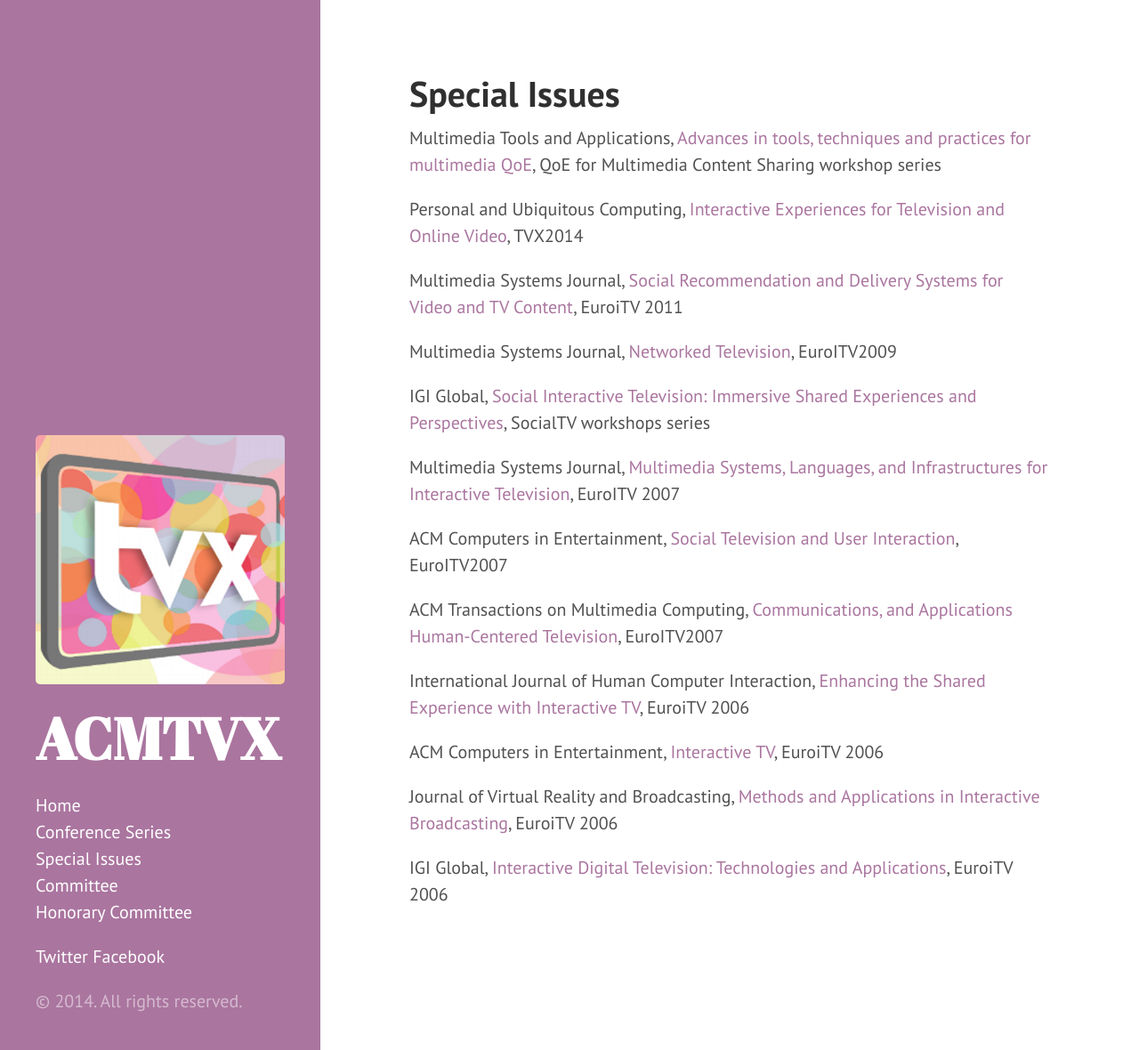
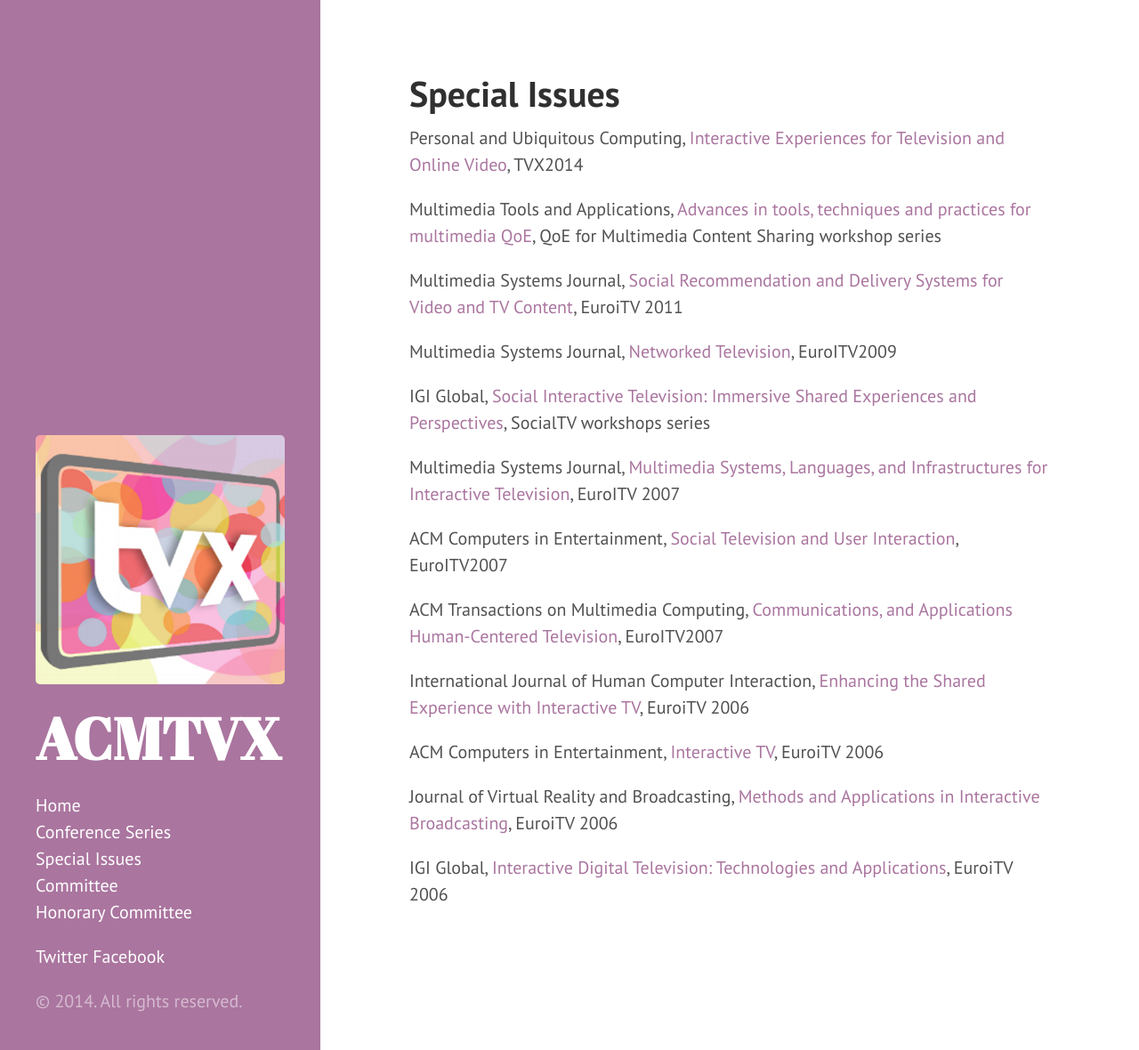
Before and after one commit to acmtvx/www, a Jekyll site: the page built from special_issues.md, in a window 1280 px wide and 1180 px high. Shown: the whole window at 89% size. Built offline with Jekyll 4.4.1, drawn with Linux system fonts in a browser that asks for light colours; Markdown is read by kramdown in place of the engine named in the settings.

```diff
--- a/special_issues.md
+++ b/special_issues.md
@@ -2,9 +2,10 @@
 layout: page
 title: Special Issues
 ---
-Multimedia Tools and Applications, [Advances in tools, techniques and practices for multimedia QoE](http://link.springer.com/article/10.1007%2Fs11042-014-2203-z), QoE for Multimedia Content Sharing workshop series
 
 Personal and Ubiquitous Computing, [Interactive Experiences for Television and Online Video](http://pucitvandvideoexperiences.wordpress.com), TVX2014
+
+Multimedia Tools and Applications, [Advances in tools, techniques and practices for multimedia QoE](http://link.springer.com/article/10.1007%2Fs11042-014-2203-z), QoE for Multimedia Content Sharing workshop series
 
 Multimedia Systems Journal, [Social Recommendation and Delivery Systems for Video and TV Content](http://link.springer.com/article/10.1007/s00530-013-0345-x), EuroiTV 2011
 
```
